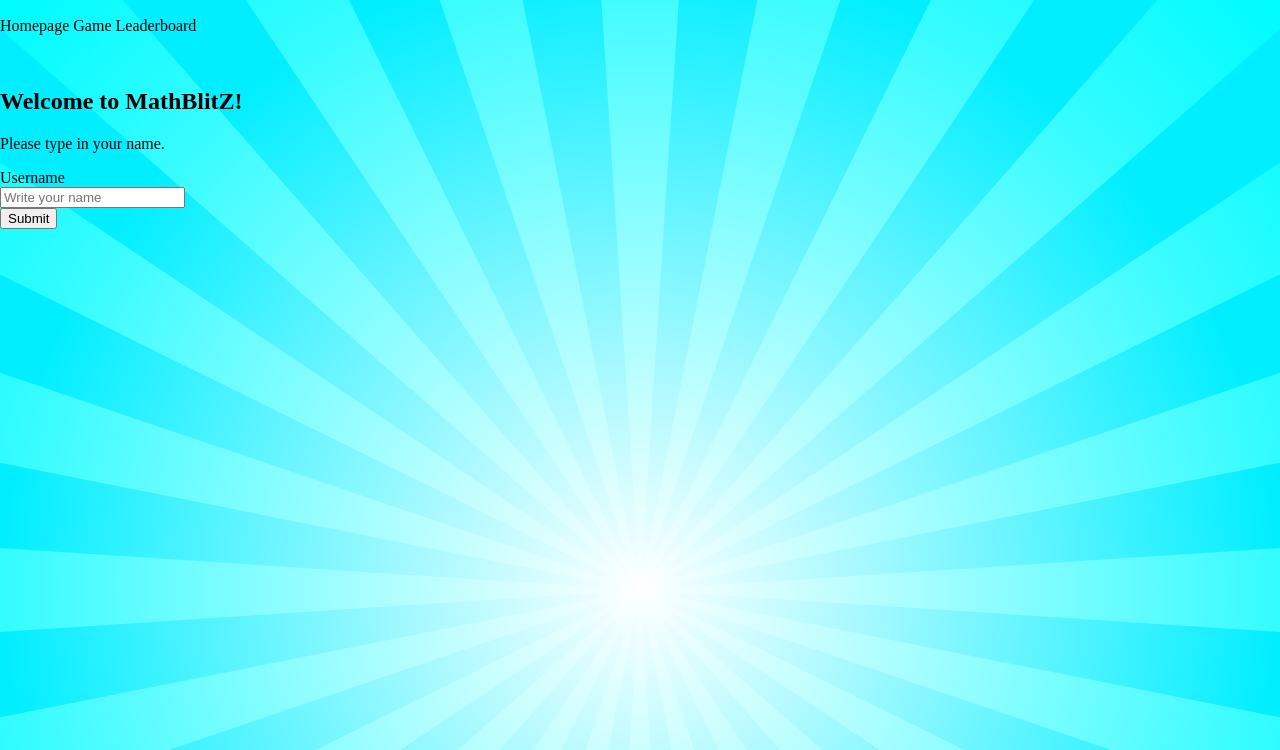
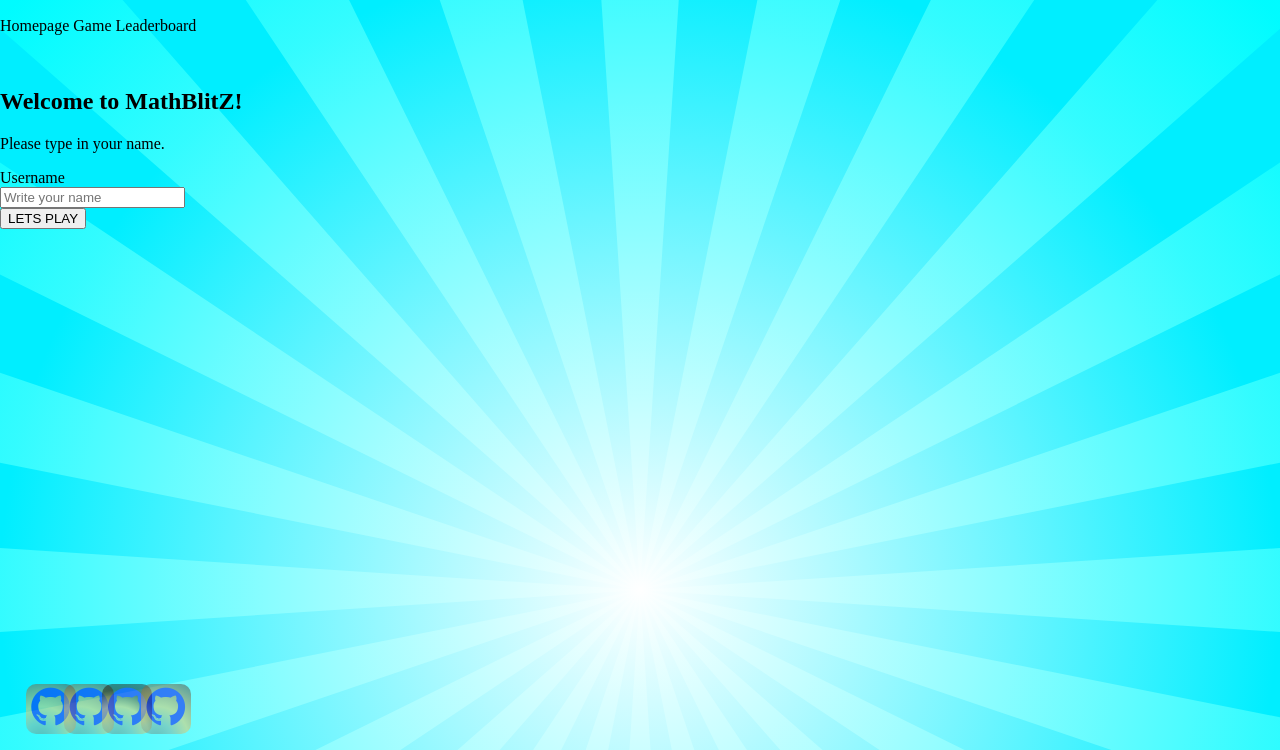
Before and after one commit to PDXMapGamer/Maths-Game-Collaboration, a website built with Vite: page client/index.html in a window 1280 px wide. Shown: the part 50-800 px from the top of the page. Built offline with nearby package versions, Linux system fonts and the light colour scheme.

Commit message:
adding a footer

```diff
--- a/client/index.html
+++ b/client/index.html
@@ -1,5 +1,6 @@
 <!DOCTYPE html>
 <html lang="en">
+
 <head>
   <meta charset="UTF-8" />
   <link rel="icon" type="image/svg+xml" href="/vite.svg" />
@@ -10,11 +11,14 @@
 </head>
 <!-- made a static navigation bar to stay on page throughout game - Anu -->
 <nav>
-    <div id="game-logo"><h1>Maths Blitz</h1></div>
-    <a id="home-link">Homepage</a>
-    <a id="games-link">Game</a>
-    <a id="leaderboard-link">Leaderboard</a>
+  <div id="game-logo">
+    <h1>Maths Blitz</h1>
+  </div>
+  <a id="home-link" class="home-link">Homepage</a>
+  <a id="games-link" class="games-link">Game</a>
+  <a id="leaderboard-link" class="leaderboard-link">Leaderboard</a>
 </nav>
+
 <body id="body-grid-container">
   <!-- index-section will be the first section the user sees before being taken to middle-section after clicking submit -Anu  -->
   <section id="index-section">
@@ -28,13 +32,8 @@
     <form id="usernameForm" method="POST"></form>
     <!-- action="server.js" method="POST" -->
     <label for="username">Username</label><br />
-        <input
-          type="text"
-          id="username"
-          name="username"
-          placeholder="Write your name"
-        /><br />
-        <button type="submit" id="submitButton">Submit</button>
+    <input type="text" id="username" name="username" placeholder="Write your name" /><br />
+    <button type="submit" id="submitButton">LETS PLAY</button>
     <!-- musa added the submit butten 25/09/2024 10:30 -->
     </form>
   </section>
@@ -82,5 +81,15 @@
   <section id="leaderboard-section" class="hidden">
     <h1>Leaderboard</h1>
   </section>
+  <footer> <!-- making a footer for webpages -->
+    <link rel="stylesheet" href="https://cdnjs.cloudflare.com/ajax/libs/font-awesome/4.7.0/css/font-awesome.min.css">
+    <!-- adding social media links footer -->
+    <a href="https://www.github.com/anuseed" style="font-size:45px" class="fa fa-github fa-github1"></a>
+    <a href="https://www.github.com/anuseed" style="font-size:45px" class="fa fa-github fa-github2"></a>
+    <a href="https://www.github.com/sammymcsammyson" style="font-size:45px" class="fa fa-github fa-github3"></a>
+    <a href="https://www.github.com/anuseed" style="font-size:45px" class="fa fa-github fa-github4"></a>
+
+  </footer>
 </body>
+
 </html>
--- a/client/package.json
+++ b/client/package.json
@@ -9,6 +9,6 @@
     "preview": "vite preview"
   },
   "devDependencies": {
-    "vite": "^5.4.1"
+    "vite": "^5.4.8"
   }
 }
--- a/client/style.css
+++ b/client/style.css
@@ -66,3 +66,91 @@ a:hover {
 
   src: url(assets/fonts/Pixel\ Game\ Extrude.otf) format("opentype");
 }
+
+.fa-github1 {
+  /*placing github photo*/
+  position: fixed;
+  bottom: 2%;
+  left: 2%;
+  width: 50px;
+  height: 50px;
+  text-align: center;
+  text-decoration: none;
+  background: radial-gradient(
+    circle at 30% 110%,
+    #678079 0%,
+    #88ab98 25%,
+    #f2c35c 50%,
+    #a67b40 75%,
+    #36373a 100%
+  );
+  border-radius: 10px;
+  opacity: 0.5;
+}
+.fa-github2 {
+  /*placing github photo*/
+  position: fixed;
+  bottom: 2%;
+  left: 5%;
+  width: 50px;
+  height: 50px;
+  text-align: center;
+  text-decoration: none;
+  background: radial-gradient(
+    circle at 30% 110%,
+    #678079 0%,
+    #88ab98 25%,
+    #f2c35c 50%,
+    #a67b40 75%,
+    #36373a 100%
+  );
+  border-radius: 10px;
+  opacity: 0.5;
+}
+.fa-github3 {
+  /*placing github photo*/
+  position: fixed;
+  bottom: 2%;
+  left: 8%;
+  width: 50px;
+  height: 50px;
+  text-align: center;
+  text-decoration: none;
+  background: radial-gradient(
+    circle at 30% 110%,
+    #678079 0%,
+    #88ab98 25%,
+    #f2c35c 50%,
+    #2c1a00 75%,
+    #36373a 100%
+  );
+  border-radius: 10px;
+  opacity: 0.5;
+}
+
+.fa-github4 {
+  /*placing github photo*/
+  position: fixed;
+  bottom: 2%;
+  left: 11%;
+  width: 50px;
+  height: 50px;
+  text-align: center;
+  text-decoration: none;
+  background: radial-gradient(
+    circle at 30% 110%,
+    #678079 0%,
+    #88ab98 25%,
+    #f2c35c 50%,
+    #a67b40 75%,
+    #36373a 100%
+  );
+  border-radius: 10px;
+  opacity: 0.5;
+}
+
+.fa:hover {
+  /*generic hover for social media*/
+  box-shadow: 0 5px 35px 0px rgba(255, 255, 255, 0.795);
+  opacity: 1;
+}
```
Also changed, not shown: README.md, 1 other file. Lines whose indentation alone changed are shown as unchanged.
